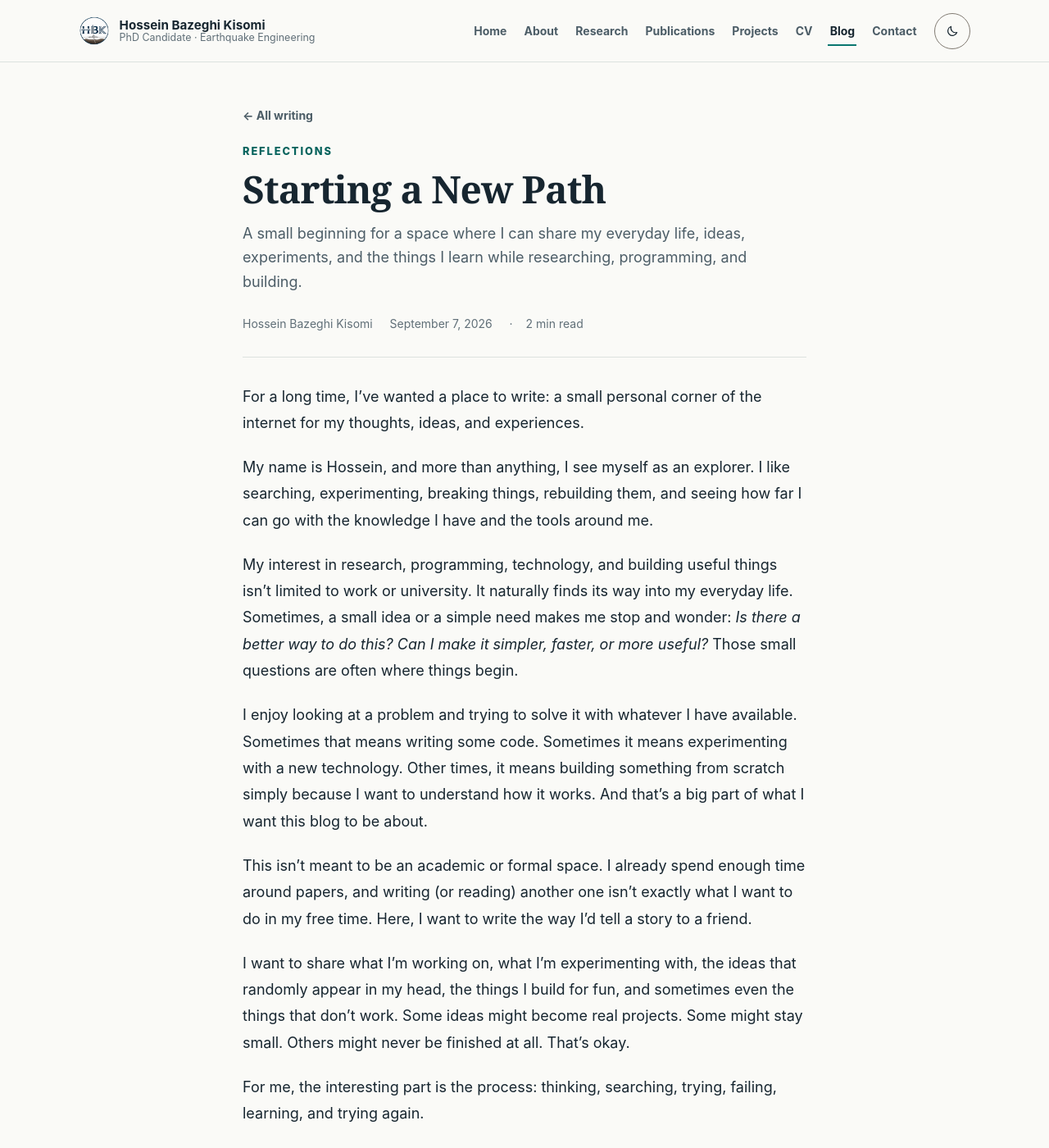
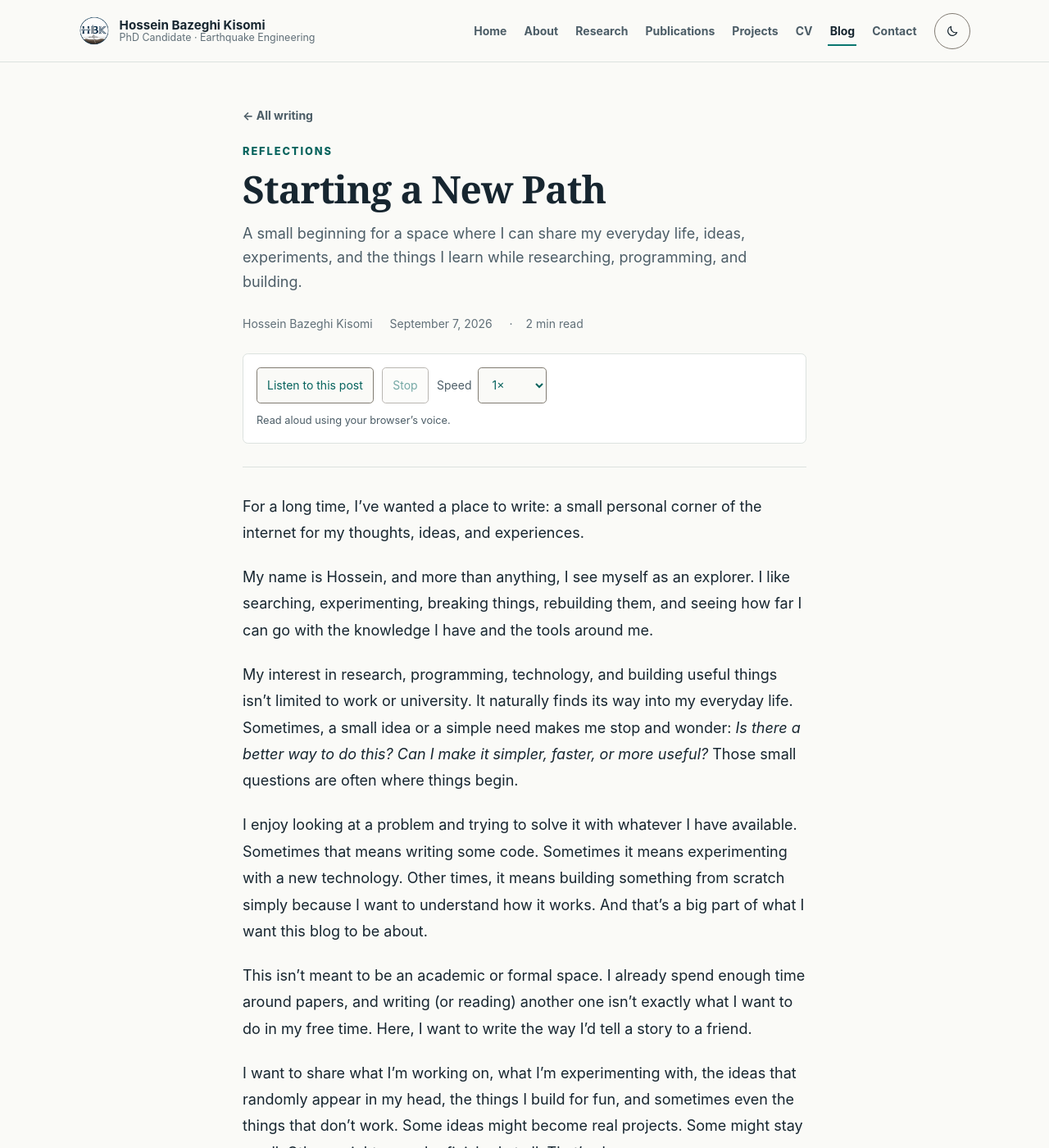
Before and after one commit to HosseinBazeghi/hosseinbazeghi.github.io, a Jekyll site: the page built from _posts/2026-09-07-starting-a-new-path.md, in a window 1280 px wide and 1400 px high. Shown: the whole window at 82% size. Built offline with Jekyll 4.4.1, drawn with Linux system fonts in a browser that asks for light colours; part of the change alters nothing that is shown.

Commit message:
Add opt-in read-aloud controls to blog posts

```diff
--- a/_layouts/post.html
+++ b/_layouts/post.html
@@ -14,6 +14,21 @@ layout: default
       <span>{{ page.author | default: site.author.name }}</span>
       <time datetime="{{ page.date | date_to_xmlschema }}">{{ page.date | date: '%B %-d, %Y' }}</time>
       <span>{{ minutes }} min read</span>
+    </div>
+    <div class="post-reader" data-post-reader hidden role="group" aria-label="Listen to this post">
+      <div class="post-reader__controls">
+        <button type="button" data-reader-play>Listen to this post</button>
+        <button type="button" data-reader-stop disabled>Stop</button>
+        <label>Speed
+          <select data-reader-rate>
+            <option value="0.75">0.75×</option>
+            <option value="1" selected>1×</option>
+            <option value="1.25">1.25×</option>
+            <option value="1.5">1.5×</option>
+          </select>
+        </label>
+      </div>
+      <p class="post-reader__status" data-reader-status role="status" aria-live="polite">Read aloud using your browser’s voice.</p>
     </div>
   </header>
   {% if page.image %}
@@ -48,3 +63,4 @@ layout: default
     {% endif %}
   </footer>
 </article>
+<script src="{{ '/assets/js/post-reader.js' | relative_url }}" defer></script>
--- a/assets/css/main.css
+++ b/assets/css/main.css
@@ -404,6 +404,14 @@ figcaption { margin-top: .7rem; color: var(--ink-faint); font-size: .82rem; line
 .back-link { display: inline-block; margin-bottom: 2rem; color: var(--ink-soft); font-size: .875rem; font-weight: 680; text-decoration: none; }
 .post-byline { display: flex; flex-wrap: wrap; gap: .55rem 1.3rem; margin-top: 1.5rem; color: var(--ink-faint); font-size: .875rem; }
 .post-byline > :last-child::before { margin-right: 1rem; content: "·"; }
+.post-reader { margin-top: 1.5rem; padding: 1rem; background: var(--paper-raised); border: 1px solid var(--line); border-radius: var(--radius); }
+.post-reader__controls { display: flex; flex-wrap: wrap; gap: .65rem; align-items: center; }
+.post-reader button, .post-reader select { min-height: 2.75rem; padding: .5rem .75rem; background: var(--paper); color: var(--teal-dark); border: 1px solid var(--control-line); border-radius: .3rem; font-size: .875rem; }
+.post-reader button { cursor: pointer; }
+.post-reader button:hover:enabled { background: var(--paper-deep); }
+.post-reader :disabled { opacity: .55; cursor: default; }
+.post-reader label { display: flex; align-items: center; gap: .5rem; color: var(--ink-soft); font-size: .875rem; }
+.post-reader__status { margin: .65rem 0 0; color: var(--ink-soft); font-size: .8rem; }
 .post-feature { margin-bottom: 4rem; }
 .post-feature img { width: 100%; max-height: 45rem; object-fit: cover; border-radius: var(--radius-lg); box-shadow: var(--shadow); }
 .article-grid { display: grid; grid-template-columns: 13rem minmax(0, var(--reading)); gap: clamp(3rem, 8vw, 8rem); justify-content: center; align-items: start; padding-bottom: clamp(5rem, 9vw, 9rem); }
@@ -598,6 +606,7 @@ a, p { overflow-wrap: anywhere; }
   .hero { gap: 2rem; }
 }
 @media print {
+  .post-reader { display: none; }
   :root { --paper: white; --ink: black; --ink-soft: #333; --teal-dark: #222; }
   .site-header, .site-footer, .filter-bar, .button-row, .copy-button, .lightbox { display: none !important; }
   .shell { width: 100%; }
--- /dev/null
+++ b/assets/js/post-reader.js
@@ -0,0 +1,114 @@
+(function () {
+  'use strict';
+
+  var controls = document.querySelector('[data-post-reader]');
+  var article = document.querySelector('.post-content');
+  if (!controls || !article || !('speechSynthesis' in window) || !('SpeechSynthesisUtterance' in window)) return;
+
+  var synth = window.speechSynthesis;
+  var play = controls.querySelector('[data-reader-play]');
+  var stop = controls.querySelector('[data-reader-stop]');
+  var rate = controls.querySelector('[data-reader-rate]');
+  var status = controls.querySelector('[data-reader-status]');
+  var state = 'idle';
+  var index = 0;
+  var generation = 0;
+  var utterance = null; // Retain the active utterance until its events finish.
+  var chunks = [];
+
+  function collectText() {
+    var copy = article.cloneNode(true);
+    copy.querySelectorAll('pre, code, button, script, style, iframe, [aria-hidden="true"]').forEach(function (element) { element.remove(); });
+    var selector = 'p, h2, h3, h4, li, figcaption';
+    var blocks = Array.from(copy.querySelectorAll(selector)).filter(function (element) {
+      return !element.parentElement.closest(selector);
+    });
+    var result = [];
+    blocks.forEach(function (block) {
+      var words = block.textContent.trim().split(/\s+/);
+      var chunk = '';
+      words.forEach(function (word) {
+        if (chunk && chunk.length + word.length > 220) {
+          result.push(chunk);
+          chunk = '';
+        }
+        chunk += (chunk ? ' ' : '') + word;
+        if (chunk.length > 80 && /[.!?]["'”’)]?$/.test(word)) {
+          result.push(chunk);
+          chunk = '';
+        }
+      });
+      if (chunk) result.push(chunk);
+    });
+    return result;
+  }
+
+  function update(message) {
+    play.textContent = state === 'reading' ? 'Pause' : state === 'paused' ? 'Resume' : 'Listen to this post';
+    stop.disabled = state === 'idle';
+    rate.disabled = state !== 'idle';
+    status.textContent = message;
+  }
+
+  function reset(message) {
+    generation += 1; // Ignore delayed end/error callbacks after cancellation.
+    state = 'idle';
+    utterance = null;
+    synth.cancel();
+    index = 0;
+    update(message);
+  }
+
+  function speakNext() {
+    if (state !== 'reading') return;
+    if (index >= chunks.length) {
+      state = 'idle';
+      utterance = null;
+      index = 0;
+      update('Finished reading.');
+      return;
+    }
+    var run = generation;
+    utterance = new SpeechSynthesisUtterance(chunks[index]);
+    utterance.lang = document.documentElement.lang || 'en';
+    utterance.rate = Number(rate.value);
+    utterance.onend = function () {
+      if (run !== generation) return;
+      utterance = null;
+      index += 1;
+      speakNext();
+    };
+    utterance.onerror = function () {
+      if (run !== generation) return;
+      reset('Reading is unavailable right now. Please try again or use another browser.');
+    };
+    try { synth.speak(utterance); }
+    catch (error) { reset('Reading is unavailable right now. Please try another browser.'); }
+  }
+
+  play.addEventListener('click', function () {
+    if (state === 'reading') {
+      state = 'paused';
+      synth.pause();
+      update('Paused.');
+    } else if (state === 'paused') {
+      state = 'reading';
+      synth.resume();
+      update('Reading the post.');
+      if (!utterance) speakNext();
+    } else {
+      chunks = collectText();
+      if (!chunks.length) { update('There is no text to read in this post.'); return; }
+      generation += 1;
+      synth.cancel();
+      synth.resume(); // Cancellation alone can leave the browser paused.
+      state = 'reading';
+      index = 0;
+      update('Reading the post.');
+      speakNext();
+    }
+  });
+  stop.addEventListener('click', function () { reset('Stopped. Press Listen to start again.'); });
+  window.addEventListener('pagehide', function () { reset('Read aloud using your browser’s voice.'); });
+  controls.hidden = false;
+}());
```
Also changed, not shown: README.md.
